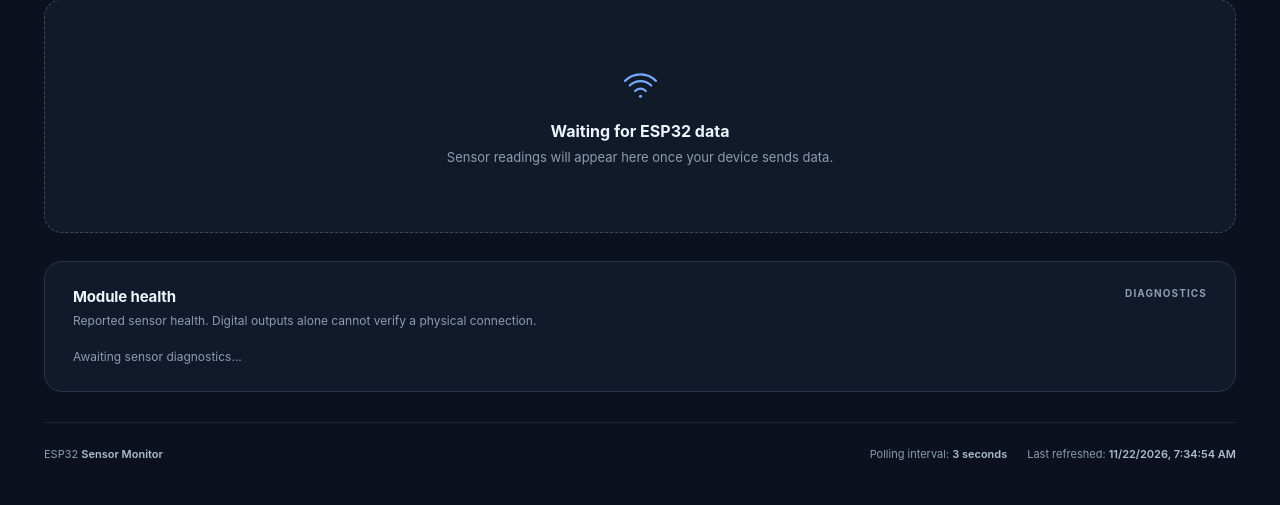
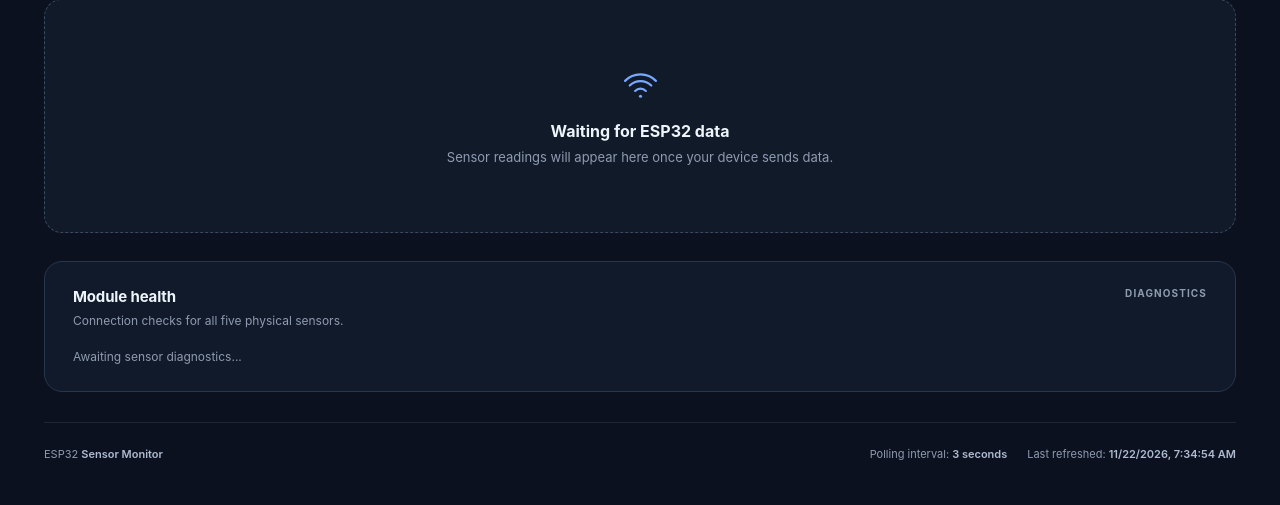
Before and after one commit to danmicospineda/IT73_ESP32, a PHP site: page / in a window 1280 px wide. Shown: the part 336-841 px from the top of the page. Run offline with PHP 8.4, Linux system fonts and the light colour scheme.

Commit message:
reverted back to prev ver

```diff
--- a/index.php
+++ b/index.php
@@ -188,11 +188,8 @@
         .sensor-status span::before { content: ""; width: 8px; height: 8px; flex: 0 0 auto; border-radius: 50%; background: currentColor; }
         .sensor-status span.ok::before { color: var(--accent); }
         .sensor-status span.fail::before { color: var(--danger); }
-        .sensor-status span.unknown::before { color: var(--warning); }
-        .sensor-status span.stale::before { color: var(--muted); }
         .sensor-status span::after { content: attr(data-state); color: var(--muted); font-size: 10px; font-weight: 500; margin-left: auto; }
         .sensor-status span.fail::after { color: var(--danger); }
-        .sensor-status span.unknown::after { color: var(--warning); }
 
         .warning-banner {
             background: rgba(104, 36, 51, .22); border: 1px solid rgba(255, 119, 133, .36);
@@ -303,10 +300,10 @@
                     <path d="M10.3 3.6 2.2 17.5A2 2 0 0 0 4 20.5h16a2 2 0 0 0 1.8-3L13.7 3.6a2 2 0 0 0-3.4 0Z"/><path d="M12 9v4M12 17h.01"/>
                 </svg>
                 <div>
-                    <h2>System halted — sensor check failed</h2>
+                    <h2>System halted — sensor disconnected</h2>
                     <div class="missing">
                         Missing: <strong id="missing-list"></strong><br>
-                        A failed check may mean a missing sensor, a wiring issue, or an invalid reading.
+                        All five sensors must be connected for the system to operate.
                     </div>
                 </div>
             </div>
@@ -440,7 +437,7 @@
 
         <section class="health-panel" aria-label="Sensor connection health">
             <div class="health-head">
-                <div><h2>Module health</h2><p>Reported sensor health. Digital outputs alone cannot verify a physical connection.</p></div>
+                <div><h2>Module health</h2><p>Connection checks for all five physical sensors.</p></div>
                 <span class="health-tag">Diagnostics</span>
             </div>
             <div class="sensor-status" id="sensor-status-row" style="display:none;">
@@ -471,28 +468,12 @@
             document.getElementById('status-text').textContent = text;
         }
 
-        // "Ready" represents an apparently valid sensor response, not proof of physical attachment.
-        // Digital-only sensors (rain/PIR/LM393) cannot confirm physical attachment
-        // using a 0/1 reading; for them, a true flag means "Unverified".
-        function setSensorBadge(id, label, state) {
+        function setSensorBadge(id, label, ok) {
             const el = document.getElementById(id);
-            const classes = {
-                'Ready': 'ok',
-                'Offline': 'fail',
-                'Unverified': 'unknown',
-                'Stale': 'stale'
-            };
             el.textContent = label;
-            el.className = classes[state] || 'unknown';
-            el.setAttribute('data-state', state);
-            el.setAttribute('aria-label', label + ': ' + state);
-        }
-
-        function sensorState(ok, deviceFresh, digitalOnly) {
-            if (!deviceFresh) return 'Stale';
-            if (ok !== true && ok !== false) return 'Unverified';
-            if (ok === false) return 'Offline';
-            return digitalOnly ? 'Unverified' : 'Ready';
+            el.className = ok ? 'ok' : 'fail';
+            el.setAttribute('data-state', ok ? 'Ready' : 'Offline');
+            el.setAttribute('aria-label', label + ': ' + (ok ? 'Ready' : 'Offline'));
         }
 
         // These calculations affect visualization only; the original sensor values
@@ -553,26 +534,13 @@
 
                 document.getElementById('sensor-status-row').style.display = 'grid';
                 document.getElementById('health-waiting').style.display = 'none';
-                const fresh = secondsAgo >= 0 && secondsAgo <= 15;
-                setSensorBadge('s-dht',   'DHT11',    sensorState(data.dht_ok,   fresh, false));
-                setSensorBadge('s-rain',  'Raindrop', sensorState(data.rain_ok,  fresh, true));
-                setSensorBadge('s-pir',   'PIR',      sensorState(data.pir_ok,   fresh, true));
-                setSensorBadge('s-sonar', 'HC-SR04',  sensorState(data.sonar_ok, fresh, false));
-                setSensorBadge('s-light', 'LM393',    sensorState(data.light_ok, fresh, true));
+                setSensorBadge('s-dht',   'DHT11',    data.dht_ok   === true);
+                setSensorBadge('s-rain',  'Raindrop', data.rain_ok  === true);
+                setSensorBadge('s-pir',   'PIR',      data.pir_ok   === true);
+                setSensorBadge('s-sonar', 'HC-SR04',  data.sonar_ok === true);
+                setSensorBadge('s-light', 'LM393',    data.light_ok === true);
 
-                document.querySelector('#waiting-msg strong').textContent = 'Waiting for ESP32 data';
-                document.querySelector('#waiting-msg p').textContent = 'Sensor readings will appear here once your device sends data.';
                 document.getElementById('waiting-msg').style.display = 'none';
-
-                // Do not show historical values as live when the device is stale.
-                if (!fresh) {
-                    document.getElementById('cards-wrap').style.display = 'none';
-                    document.getElementById('warning-banner').style.display = 'none';
-                    document.getElementById('waiting-msg').style.display = 'grid';
-                    document.querySelector('#waiting-msg strong').textContent = 'ESP32 telemetry is stale';
-                    document.querySelector('#waiting-msg p').textContent = 'Waiting for a new update from the device.';
-                    return;
-                }
 
                 if (data.system_ok !== true) {
                     document.getElementById('warning-banner').style.display = 'block';
@@ -593,12 +561,6 @@
 
             } catch (err) {
                 setStatus('offline', 'Connection error');
-                document.getElementById('sensor-status-row').style.display = 'none';
-                document.getElementById('health-waiting').style.display = 'block';
-                document.getElementById('health-waiting').textContent = 'Sensor status unavailable — dashboard could not retrieve data.';
-                document.getElementById('warning-banner').style.display = 'none';
-                document.getElementById('cards-wrap').style.display = 'none';
-                document.getElementById('waiting-msg').style.display = 'grid';
             }
         }
 
```
